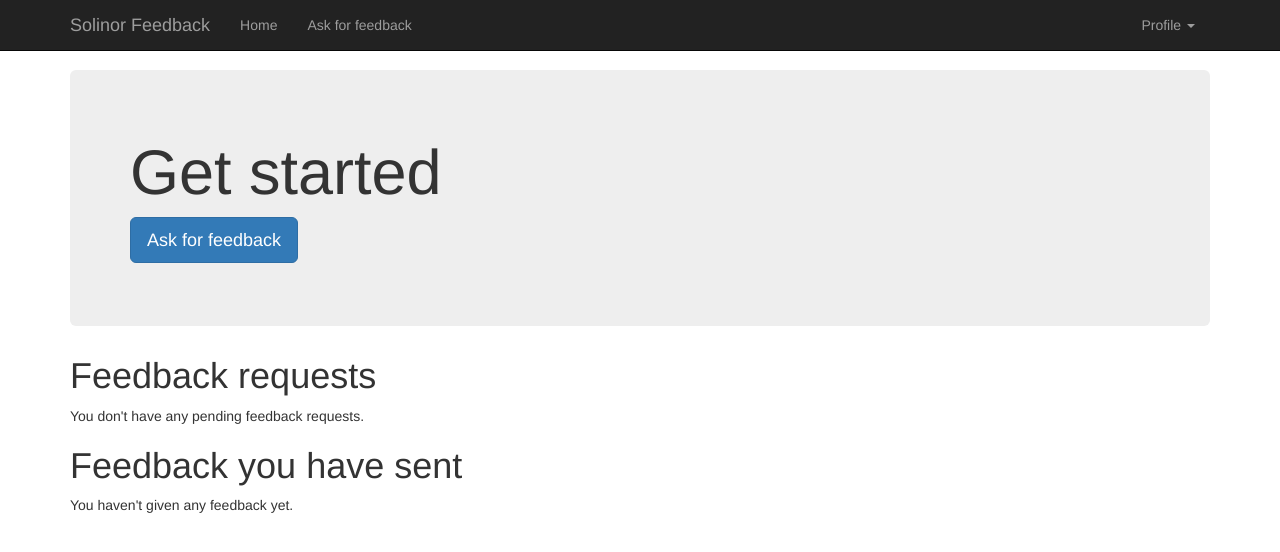
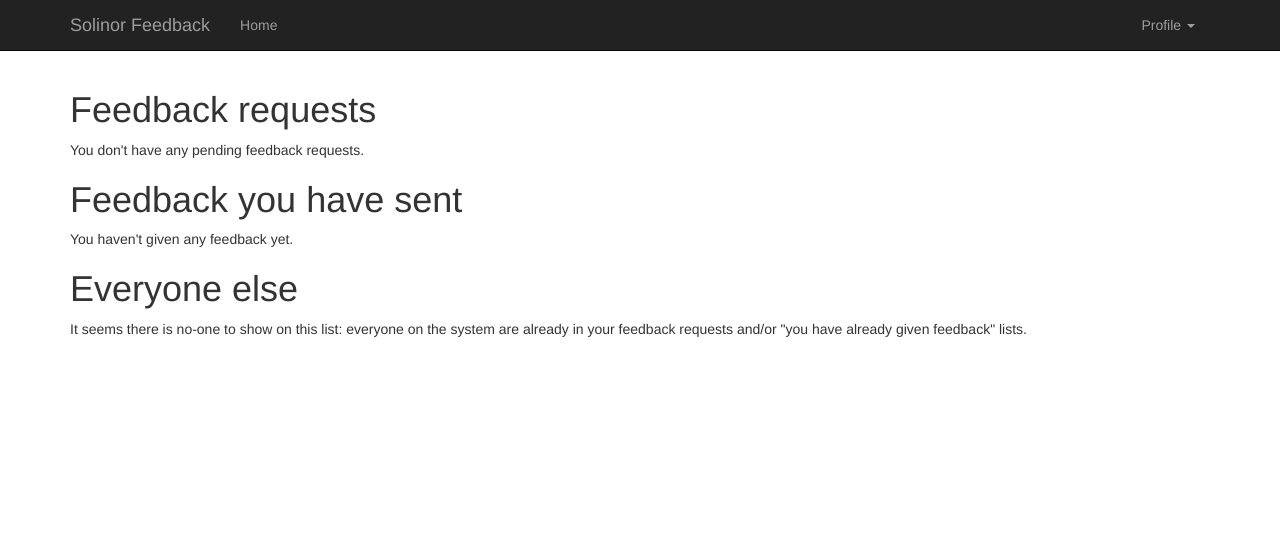
Before and after one commit to solinor/solinor-feedback, a Django app: page / in a window 1280 px wide. Shown: the top 552 px of the page. Run offline with Django 3.2, Linux system fonts and the light colour scheme; the visitor is signed in with stand-in values (Sample User, id 1); data comes from the database, SQL or seed files in the repository; data that the repository does not hold is empty; some libraries are stand-ins or nearby versions.

Commit message:
Hide request feedback page. Show list of all users.

```diff
--- a/feedback/templates/base.html
+++ b/feedback/templates/base.html
@@ -32,7 +32,7 @@
       <div id="navbar" class="collapse navbar-collapse">
         <ul class="nav navbar-nav">
           <li><a href="{% url "frontpage" %}">Home</a></li>
-          <li><a href="{% url "ask_for_feedback" %}">Ask for feedback</a></li>
+          {% comment %}<li><a href="{% url "ask_for_feedback" %}">Ask for feedback</a></li>{% endcomment %}
           {% block navbar_items %}{% endblock %}
         </ul>
         {% if request.user.is_staff %}
--- a/feedback/templates/frontpage.html
+++ b/feedback/templates/frontpage.html
@@ -1,17 +1,19 @@
 {% extends "base.html" %}
 {% block content %}
+
+{% if requests %}
 
 <div class="jumbotron">
 <h1>Get started</h1>
 
 <p>
-<a href="{% url "ask_for_feedback" %}" class="btn btn-primary btn-lg">Ask for feedback</a>
-
-{% if requests %}
+  {% comment %}
+    <a href="{% url "ask_for_feedback" %}" class="btn btn-primary btn-lg">Ask for feedback</a>
+    {% endcomment %}
 <a target="_blank" href="{{ requests.0.receiver.active_full_form }}" class="btn btn-primary btn-lg">Give feedback to {{ requests.0.receiver.full_name }}</a>
-{% endif %}
 </p>
 </div>
+{% endif %}
 
 <h1>Feedback requests</h1>
 
@@ -40,10 +42,10 @@
 <p>You haven't given any feedback yet.</p>
 {% endif %}
 
-{% comment %}
 <h1>Everyone else</h1>
 
 {% if all_forms %}
+<p>You can write feedback to anyone else as well. After finishing "Feedback requests" section above, pick people you know anything to say. You don't have to answer all questions.</p>
 
 <ul>
   {% for form in all_forms %}
@@ -54,5 +56,4 @@
 {% else %}
 <p>It seems there is no-one to show on this list: everyone on the system are already in your feedback requests and/or "you have already given feedback" lists.</p>
 {% endif %}
-{% endcomment %}
 {% endblock %}
```
